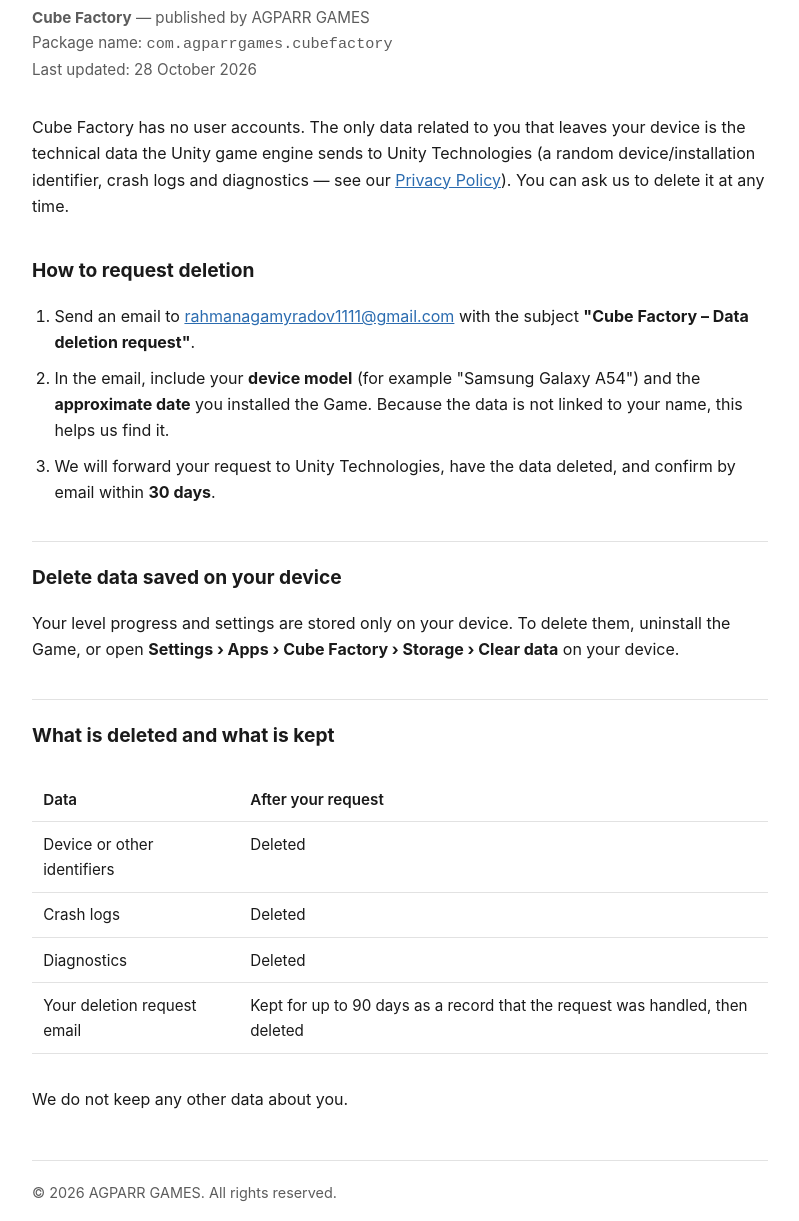
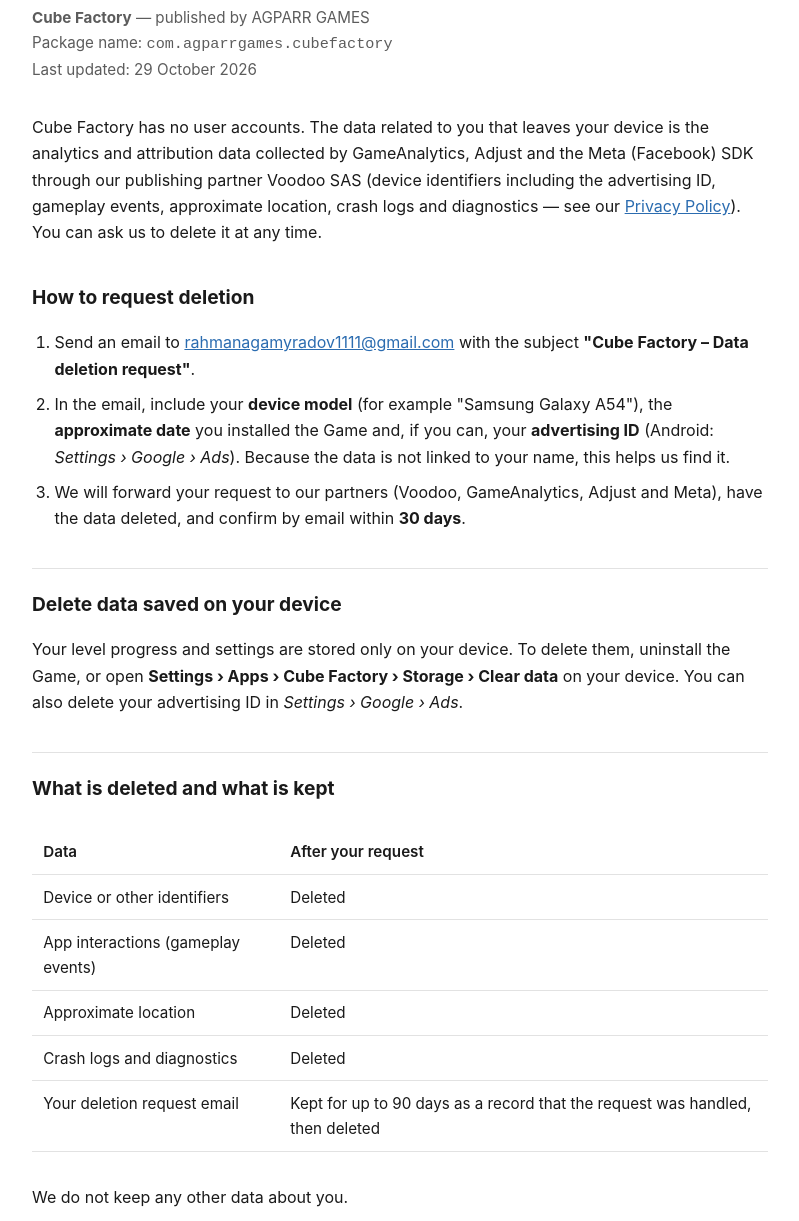
Before and after one commit to agamyradovrahman/privacy, a plain HTML site: page cubefactory/delete/index.html in a window 1280 px wide. Shown: the part 79-1300 px from the top of the page, without its empty margins (240-1039 px from the left). Drawn offline with Linux system fonts and the light colour scheme.

Commit message:
Cube Factory: privacy policy update for TinySauce SDKs

```diff
--- a/cubefactory/delete/index.html
+++ b/cubefactory/delete/index.html
@@ -87,14 +87,15 @@
   <p class="sub">
     <strong>Cube Factory</strong> — published by AGPARR GAMES<br>
     Package name: <code>com.agparrgames.cubefactory</code><br>
-    Last updated: 28 October 2026
+    Last updated: 29 October 2026
   </p>
 
   <p>
-    Cube Factory has no user accounts. The only data related to you that leaves your device is the
-    technical data the Unity game engine sends to Unity Technologies (a random device/installation
-    identifier, crash logs and diagnostics — see our <a href="../">Privacy Policy</a>).
-    You can ask us to delete it at any time.
+    Cube Factory has no user accounts. The data related to you that leaves your device is the
+    analytics and attribution data collected by GameAnalytics, Adjust and the Meta (Facebook) SDK
+    through our publishing partner Voodoo SAS (device identifiers including the advertising ID,
+    gameplay events, approximate location, crash logs and diagnostics — see our
+    <a href="../">Privacy Policy</a>). You can ask us to delete it at any time.
   </p>
 
   <h2>How to request deletion</h2>
@@ -105,13 +106,14 @@
       with the subject <strong>"Cube Factory – Data deletion request"</strong>.
     </li>
     <li>
-      In the email, include your <strong>device model</strong> (for example "Samsung Galaxy A54") and
-      the <strong>approximate date</strong> you installed the Game. Because the data is not linked to
-      your name, this helps us find it.
+      In the email, include your <strong>device model</strong> (for example "Samsung Galaxy A54"),
+      the <strong>approximate date</strong> you installed the Game and, if you can, your
+      <strong>advertising ID</strong> (Android: <em>Settings › Google › Ads</em>). Because the data is
+      not linked to your name, this helps us find it.
     </li>
     <li>
-      We will forward your request to Unity Technologies, have the data deleted, and confirm by
-      email within <strong>30 days</strong>.
+      We will forward your request to our partners (Voodoo, GameAnalytics, Adjust and Meta), have
+      the data deleted, and confirm by email within <strong>30 days</strong>.
     </li>
   </ol>
 
@@ -119,7 +121,7 @@
   <p>
     Your level progress and settings are stored only on your device. To delete them, uninstall
     the Game, or open <strong>Settings › Apps › Cube Factory › Storage › Clear data</strong> on
-    your device.
+    your device. You can also delete your advertising ID in <em>Settings › Google › Ads</em>.
   </p>
 
   <h2>What is deleted and what is kept</h2>
@@ -127,8 +129,9 @@
   <table>
     <tr><th>Data</th><th>After your request</th></tr>
     <tr><td>Device or other identifiers</td><td>Deleted</td></tr>
-    <tr><td>Crash logs</td><td>Deleted</td></tr>
-    <tr><td>Diagnostics</td><td>Deleted</td></tr>
+    <tr><td>App interactions (gameplay events)</td><td>Deleted</td></tr>
+    <tr><td>Approximate location</td><td>Deleted</td></tr>
+    <tr><td>Crash logs and diagnostics</td><td>Deleted</td></tr>
     <tr><td>Your deletion request email</td><td>Kept for up to 90 days as a record that the request was handled, then deleted</td></tr>
   </table>
   </div>
```
